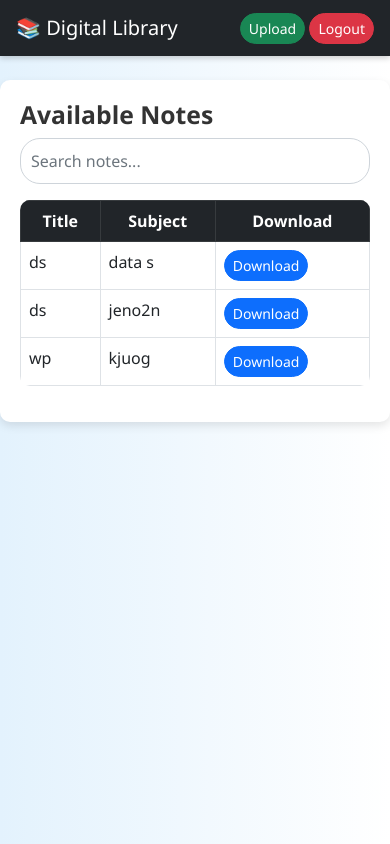
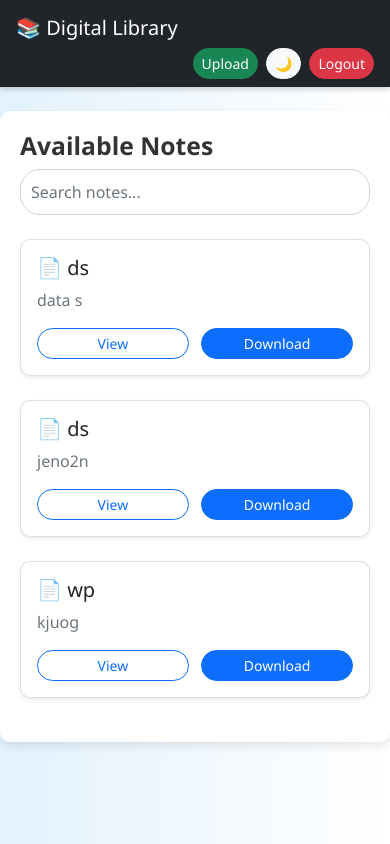
Before and after one commit to Bhavesh027Patil/Digital_library-, a Flask app: page /notes in a window 390 px wide. Run offline with Flask 3, Linux system fonts and the light colour scheme; a user stored in the database is signed in; data comes from the database, SQL or seed files in the repository.

Commit message:
initial commit

```diff
--- a/app.py
+++ b/app.py
@@ -139,6 +139,23 @@ def upload():
     return render_template('upload.html')
 
 
+@app.route('/search')
+def search():
+    query = request.args.get('q', '')
+
+    conn = sqlite3.connect('database.db')
+    c = conn.cursor()
+
+    c.execute("SELECT * FROM notes WHERE title LIKE ? OR subject LIKE ?",
+              ('%' + query + '%', '%' + query + '%'))
+
+    results = c.fetchall()
+    conn.close()
+
+    return {"data": results}
+
+
+
 # -------------------- RUN APP --------------------
 if __name__ == '__main__':
     app.run(debug=True)
--- a/static/css/style.css
+++ b/static/css/style.css
@@ -61,3 +61,36 @@ form a {
 form a:hover {
     color: red;
 }
+/* Card Hover Effect */
+.note-card {
+    transition: 0.3s;
+    border-radius: 10px;
+}
+
+.note-card:hover {
+    transform: translateY(-5px);
+    box-shadow: 0 8px 20px rgba(0,0,0,0.2);
+}
+
+/* Button spacing */
+.card .btn {
+    width: 48%;
+}
+/* Dark Mode */
+.dark-mode {
+    background-color: #121212;
+    color: white;
+}
+
+.dark-mode .container {
+    background-color: #1e1e1e;
+}
+
+.dark-mode .card {
+    background-color: #2c2c2c;
+    color: white;
+}
+
+.dark-mode .navbar {
+    background-color: #000 !important;
+}
--- a/templates/notes.html
+++ b/templates/notes.html
@@ -2,74 +2,129 @@
 <html>
 <head>
     <title>Notes</title>
+
+    <!-- Bootstrap -->
     <link href="https://cdn.jsdelivr.net/npm/bootstrap@5.0.2/dist/css/bootstrap.min.css" rel="stylesheet">
+
+    <!-- Custom CSS -->
     <link rel="stylesheet" href="{{ url_for('static', filename='css/style.css') }}">
 </head>
+
 <body>
 
-<!-- Navbar -->
-<nav class="navbar navbar-dark bg-dark px-3">
+<!-- 🔥 Navbar -->
+<nav class="navbar navbar-expand-lg navbar-dark bg-dark px-3">
+
     <span class="navbar-brand">📚 Digital Library</span>
-    <div>
+
+    <div class="ms-auto d-flex gap-2">
+
         <a href="/upload" class="btn btn-success btn-sm">Upload</a>
+
+        <button onclick="toggleDarkMode()" class="btn btn-light btn-sm">🌙</button>
+
         <a href="/logout" class="btn btn-danger btn-sm">Logout</a>
+
     </div>
+
 </nav>
 
 <div class="container mt-4">
 
     <h2>Available Notes</h2>
 
-    <!-- 🔍 Search Bar -->
-    <form method="GET" class="mb-3 position-relative">
+    <!-- 🔍 Live Search -->
+    <input type="text" id="searchBox"
+           placeholder="Search notes..."
+           class="form-control mb-4">
 
-    <input type="text" name="search"
-           placeholder="Search notes..."
-           class="form-control pe-5"
-           value="{{ request.args.get('search', '') }}">
+    <!-- 📦 Cards -->
+    <div id="notesContainer" class="row">
 
-    <!-- ❌ Clear icon -->
-    {% if request.args.get('search') %}
-    <a href="/notes"
-       style="position: absolute; right: 15px; top: 50%; transform: translateY(-50%); text-decoration: none; font-size: 20px;">
-        ❌
-    </a>
-    {% endif %}
+        {% for note in notes %}
+        <div class="col-md-4 mb-4">
 
-</form>
+            <div class="card shadow-sm h-100 note-card">
 
-    {% if notes %}
-    <table class="table table-bordered table-hover mt-3">
+                <div class="card-body">
 
-        <thead class="table-dark">
-            <tr>
-                <th>Title</th>
-                <th>Subject</th>
-                <th>Download</th>
-            </tr>
-        </thead>
+                    <h5>📄 {{ note[1] }}</h5>
+                    <p class="text-muted">{{ note[2] }}</p>
 
-        <tbody>
-        {% for note in notes %}
-            <tr>
-                <td>{{ note[1] }}</td>
-                <td>{{ note[2] }}</td>
-                <td>
-                    <a href="{{ url_for('uploaded_file', filename=note[3]) }}"
-                       class="btn btn-primary btn-sm">
-                        Download
-                    </a>
-                </td>
-            </tr>
+                    <div class="d-flex justify-content-between">
+
+                        <!-- 👁 VIEW -->
+                        <a href="/uploads/{{ note[3] }}" target="_blank"
+                           class="btn btn-outline-primary btn-sm">
+                            View
+                        </a>
+
+                        <!-- ⬇ DOWNLOAD -->
+                        <a href="{{ url_for('uploaded_file', filename=note[3]) }}"
+                           class="btn btn-primary btn-sm">
+                            Download
+                        </a>
+
+                    </div>
+
+                </div>
+
+            </div>
+
+        </div>
         {% endfor %}
-        </tbody>
 
-    </table>
-    {% else %}
-        <p class="text-muted">No notes available yet 😅</p>
-    {% endif %}
+    </div>
 
 </div>
 
+<!-- ⚡ JavaScript -->
+<script>
+
+// 🔍 Live Search
+const searchBox = document.getElementById("searchBox");
+
+searchBox.addEventListener("keyup", function() {
+    let query = searchBox.value;
+
+    fetch(`/search?q=${query}`)
+        .then(res => res.json())
+        .then(data => {
+
+            let container = document.getElementById("notesContainer");
+            container.innerHTML = "";
+
+            data.data.forEach(note => {
+                let card = `
+                <div class="col-md-4 mb-4">
+                    <div class="card shadow-sm h-100 note-card">
+                        <div class="card-body">
+                            <h5>📄 ${note[1]}</h5>
+                            <p class="text-muted">${note[2]}</p>
+
+                            <div class="d-flex justify-content-between">
+                                <a href="/uploads/${note[3]}" target="_blank"
+                                   class="btn btn-outline-primary btn-sm">View</a>
+
+                                <a href="/uploads/${note[3]}"
+                                   class="btn btn-primary btn-sm">Download</a>
+                            </div>
+                        </div>
+                    </div>
+                </div>
+                `;
+                container.innerHTML += card;
+            });
+
+        });
+});
+
+// 🌙 Dark Mode
+function toggleDarkMode() {
+    document.body.classList.toggle("dark-mode");
+}
+
+</script>
+
 </body>
 </html>
```
